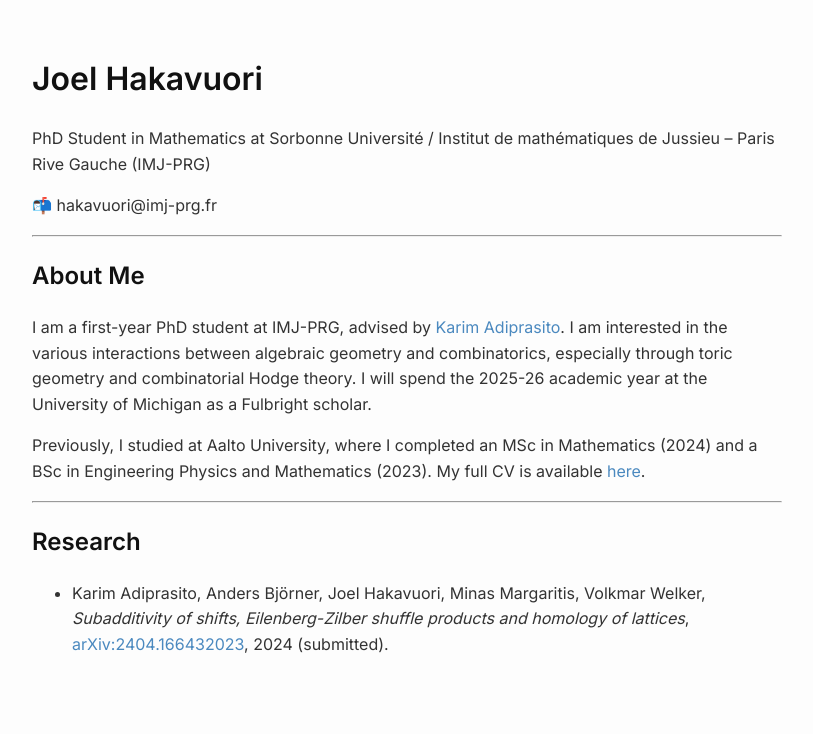
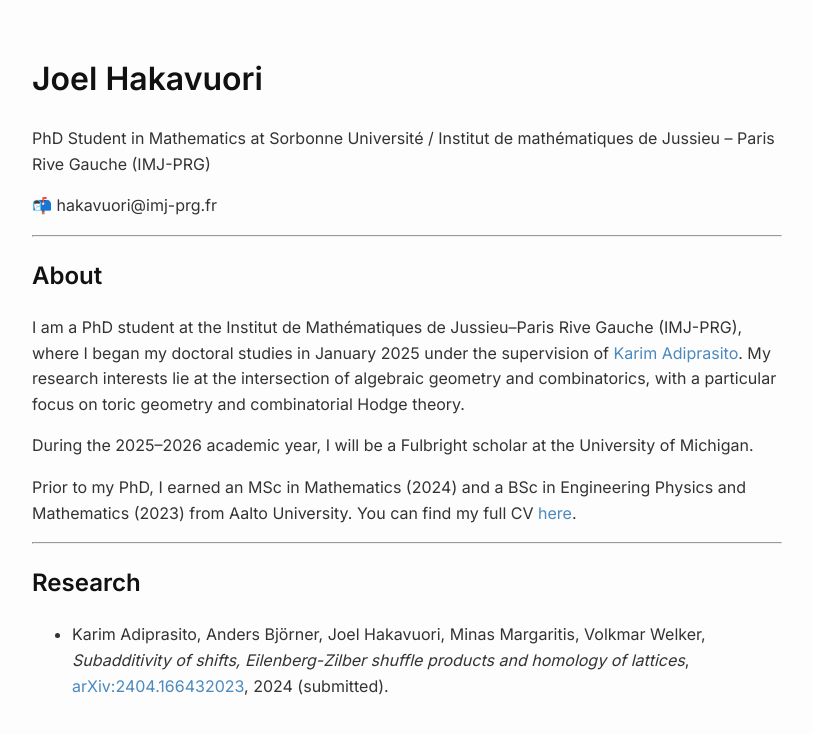
Before and after one commit to hakav/hakav.github.io, a Jekyll site: the page built from index.md, in a window 1280 px wide. Shown: the top 734 px of the page, without its empty margins (233-1046 px from the left). Built offline with Jekyll 4.4.1, drawn with Linux system fonts in a browser that asks for light colours.

Commit message:
Update index.md

```diff
--- a/index.md
+++ b/index.md
@@ -7,15 +7,17 @@ title: "Joel Hakavuori"
 
 PhD Student in Mathematics at Sorbonne Université / Institut de mathématiques de Jussieu – Paris Rive Gauche (IMJ-PRG)
 
-📬 hakavuori@imj-prg.fr
+📬  hakavuori@imj-prg.fr
 
 ---
 
-## About Me
+## About
 
-I am a first-year PhD student at IMJ-PRG, advised by [Karim Adiprasito](https://webusers.imj-prg.fr/%7Ekarim.adiprasito/). I am interested in the various interactions between algebraic geometry and combinatorics, especially through toric geometry and combinatorial Hodge theory. I will spend the 2025-26 academic year at the University of Michigan as a Fulbright scholar.
+I am a PhD student at the Institut de Mathématiques de Jussieu–Paris Rive Gauche (IMJ-PRG), where I began my doctoral studies in January 2025 under the supervision of [Karim Adiprasito](https://webusers.imj-prg.fr/%7Ekarim.adiprasito/). My research interests lie at the intersection of algebraic geometry and combinatorics, with a particular focus on toric geometry and combinatorial Hodge theory.
 
-Previously, I studied at Aalto University, where I completed an MSc in Mathematics (2024) and a BSc in Engineering Physics and Mathematics (2023). My full CV is available [here](cv625.pdf).
+During the 2025–2026 academic year, I will be a Fulbright scholar at the University of Michigan.
+
+Prior to my PhD, I earned an MSc in Mathematics (2024) and a BSc in Engineering Physics and Mathematics (2023) from Aalto University. You can find my full CV [here](cv625.pdf).
 
 ---
 
```
